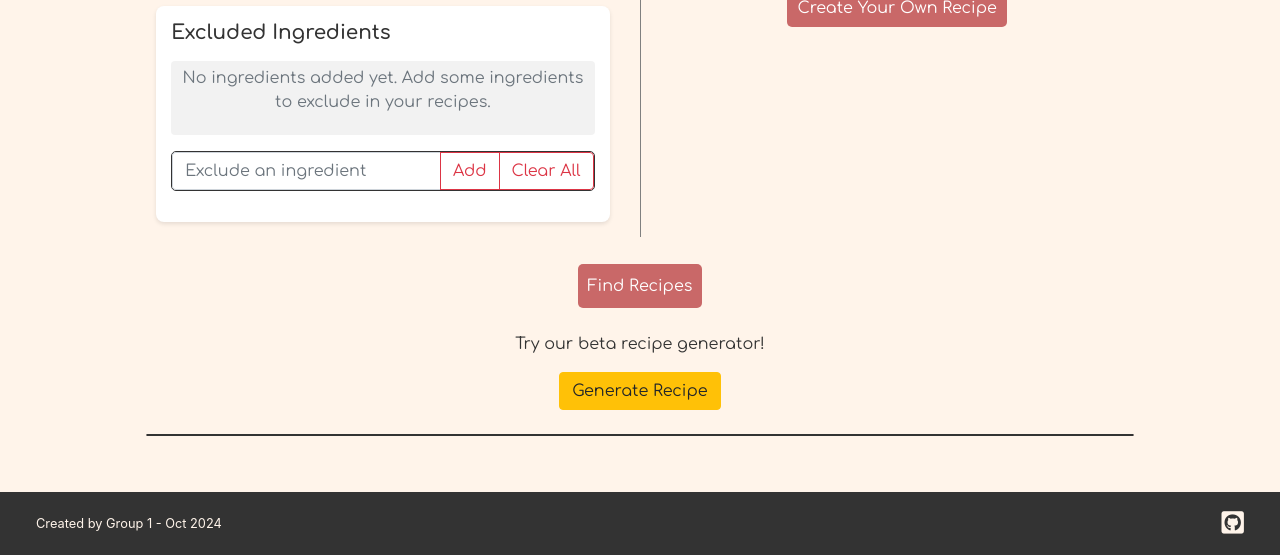
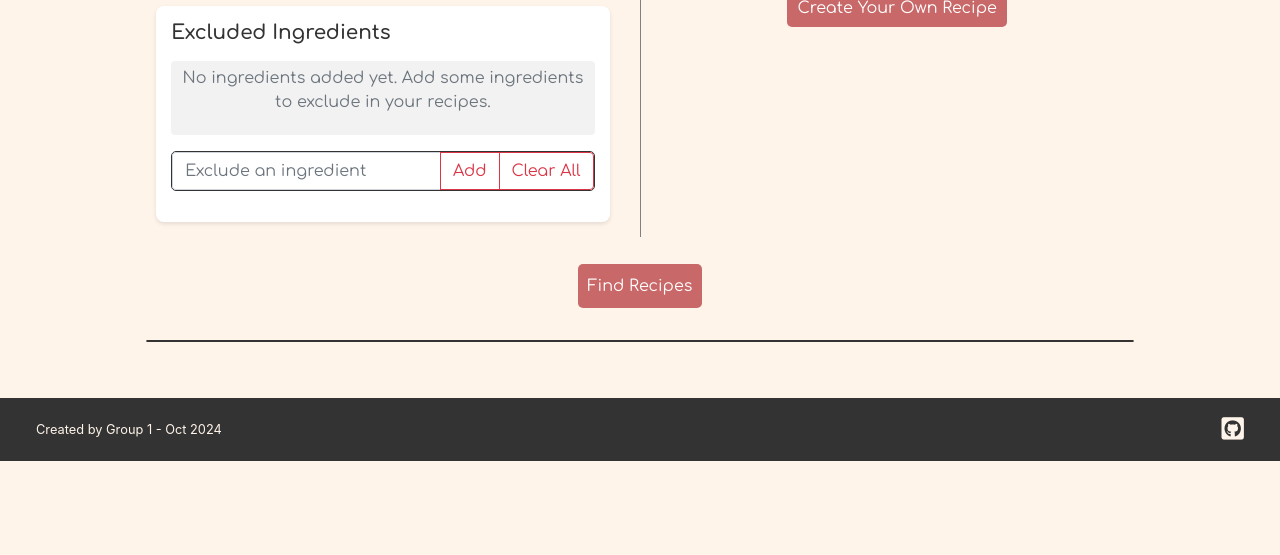
Before and after one commit to UCCS-CS4300-5300/Group1-fall2024, a Django app: page / in a window 1280 px wide. Shown: the part 866-1421 px from the top of the page. After the commit the page ends 1327 px from the top, so only its background shows below. Run offline with Django 4.2, Linux system fonts and the light colour scheme; data comes from the database, SQL or seed files in the repository; data that the repository does not hold is empty; parts of the project's set-up code (start-up, migrations or seed data) failed here and were passed over; some libraries are stand-ins or nearby versions.

Commit message:
Removed AI button

```diff
--- a/cookapp/templates/cookapp/index.html
+++ b/cookapp/templates/cookapp/index.html
@@ -225,14 +225,14 @@
                 Find Recipes
               </button>
               <!-- Inserted AI Button -->
-              <p class="mt-3">Try our beta recipe generator!</p>
+              <!-- <p class="mt-3">Try our beta recipe generator!</p>
               <button
                 type="button"
                 id="generate-recipe-button"
                 class="btn btn-warning"
               >
                 Generate Recipe
-              </button>
+              </button> -->
             </div>
 
             <!-- Results List -->
```
